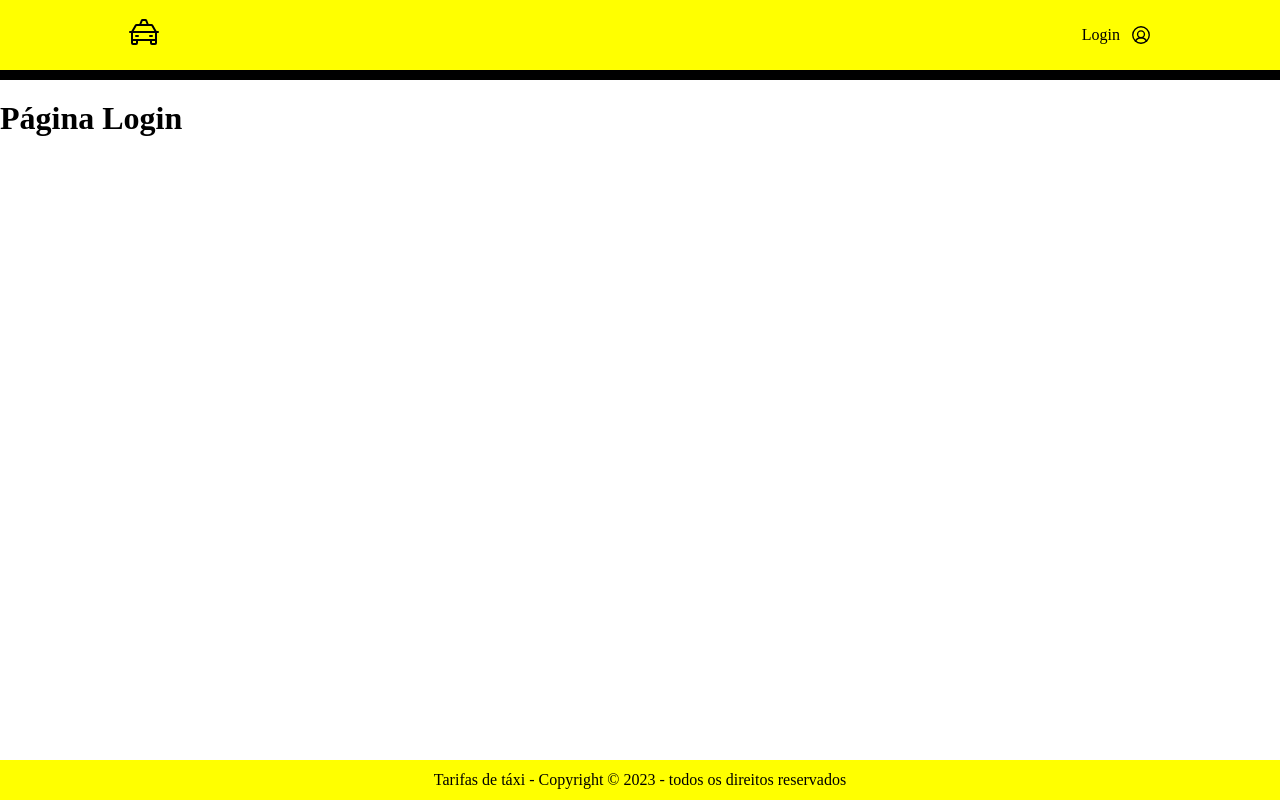
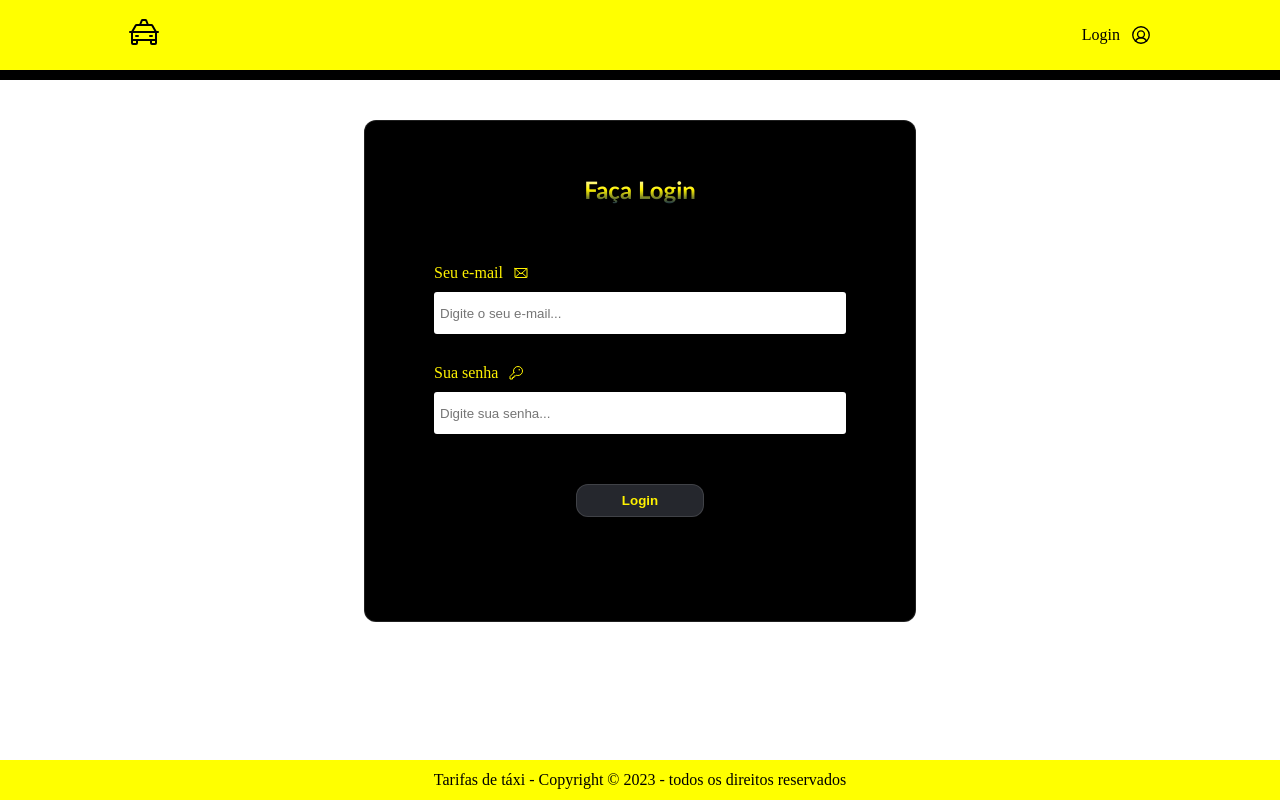
Before and after one commit to Julio-Norberto/tarifas-de-taxi, a React (Vite) app: page /login in a window 1280 px wide. Built offline with nearby package versions, Linux system fonts and the light colour scheme.

Commit message:
feat: create login page

```diff
--- a/src/pages/Login/index.tsx
+++ b/src/pages/Login/index.tsx
@@ -1,7 +1,27 @@
+import { Envelope, Key } from 'phosphor-react'
+import './login.css'
+
 export const Login: React.FC = () => {
-  return(
-    <div>
-      <h1>Página Login</h1>
+  return (
+    <div className='login-container'>
+      <form className='form-card' action="/login" method='post'>
+
+        <div className='login-title-div'>
+            <h2 className='login-title'>Faça Login</h2>
+        </div>
+
+        <div className='div-input'>
+            <label className='align'>Seu e-mail <Envelope style={{ marginLeft: 10 }} /> </label>
+            <input type="text" name="email" id="email" placeholder="Digite o seu e-mail..." />
+        </div>
+
+        <div className='div-input'>
+            <label className='align'>Sua senha <Key style={{ marginLeft: 10 }} /> </label>
+            <input type="password" name="password" id="password" placeholder="Digite sua senha..." />
+        </div>
+        <input className='btn-register-login' type="submit" value="Login" />
+
+      </form>
     </div>
-  )
+    )
 }
--- a/src/pages/Login/login.css
+++ b/src/pages/Login/login.css
@@ -0,0 +1,94 @@
+.login-container {
+  display: flex;
+  flex-direction: column;
+  justify-content: center;
+  align-items: center;
+  margin: 0 auto;
+}
+
+.form-card {
+  width: 550px;
+  height: 500px;
+  margin-top: 20px;
+  display: flex;
+  flex-direction: column;
+  justify-content: center;
+  align-items: center;
+  background-color: black;
+  border-radius: 12px;
+  border: 1px solid rgba(255, 255, 255, 0.125);
+}
+
+.login-title-div {
+  margin-bottom: 30px;
+}
+
+.login-title {
+  font-family: 'Trebuchet MS', 'Lucida Sans Unicode', 'Lucida Grande', 'Lucida Sans', Arial, sans-serif;
+  background-image: linear-gradient(to bottom, #fff, rgb(255, 242, 0), rgba(19,45,70,1));
+  background-clip: text;
+  -webkit-background-clip: text; /* Alguns navegadores precisam do prefixo */
+  -webkit-text-fill-color: transparent;
+  margin-bottom: 30px;
+}
+
+.div-input {
+  display: flex;
+  flex-direction: column;
+}
+
+.div-input input:hover {
+  border: 4px solid yellow;
+}
+
+.div-input label {
+  margin-bottom: 10px;
+  color:rgb(255, 242, 0);
+}
+
+.align {
+  display: flex;
+  justify-content: flex-start;
+  align-items: center;
+}
+
+.div-input input {
+  width: 400px;
+  height: 30px;
+  margin-bottom: 30px;
+  padding: 6px;
+  font-family: 'Poppins', sans-serif;
+  border: none;
+  border-radius: 3px;
+}
+
+.btn-register-login {
+  font-family: 'Poppins', sans-serif;
+  text-decoration: none;
+  color: rgb(255, 242, 0);
+  border: 1px solid #fff;
+  border-radius: 4px;
+  padding: 8px 45px;
+  transition: 1000ms;
+  backdrop-filter: blur(14px) saturate(200%);
+  -webkit-backdrop-filter: blur(14px) saturate(200%);
+  background-color: rgba(87, 91, 104, 0.43);
+  border-radius: 12px;
+  border: 1px solid rgba(255, 255, 255, 0.125);
+  font-weight: 600;
+  margin-top: 20px;
+  margin-bottom: 50px;
+}
+
+.btn-register-login:hover {
+  color: rgb(255, 242, 0);
+  transition: 1000ms;
+  padding: 8px 75px;
+  cursor: pointer;
+}
+
+@media (min-width: 1400px) {
+  .form-card {
+    margin-top: 100px;
+  }
+}
```
